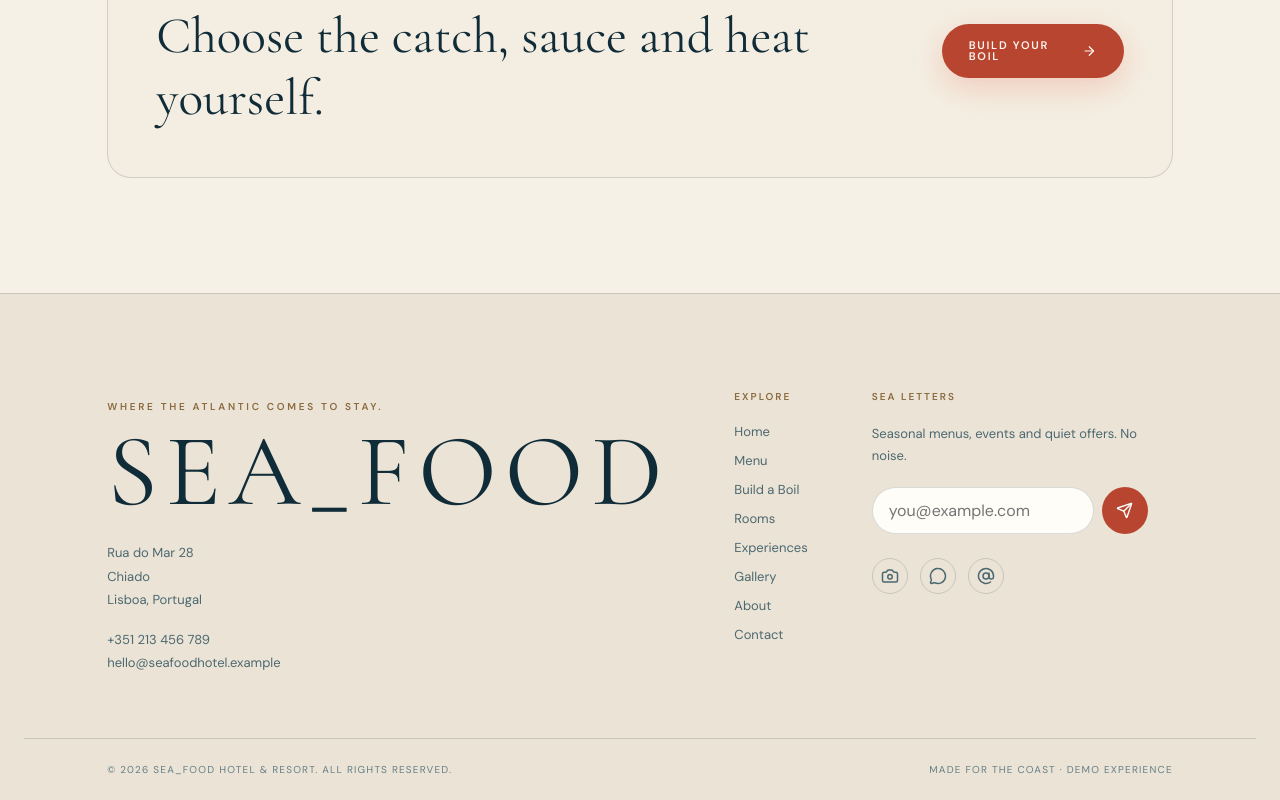
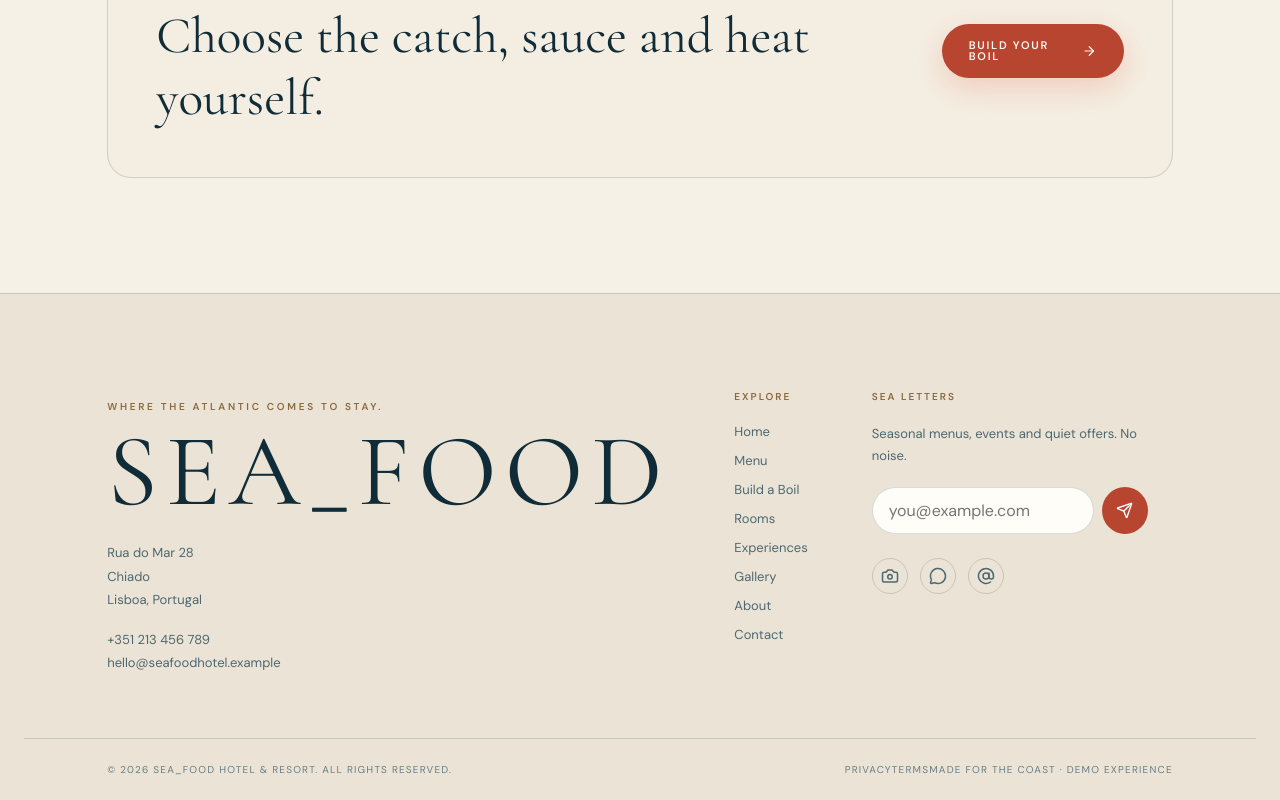
Before and after one commit to Samuel-Fx-1/Sea_Food, a React (Vite) app: page /menu in a window 1280 px wide. Shown: the part 8944-9744 px from the top of the page. Built offline with nearby package versions, Linux system fonts and the light colour scheme.

Commit message:
Link privacy and terms pages in the footer

```diff
--- a/src/components/layout/Footer.tsx
+++ b/src/components/layout/Footer.tsx
@@ -97,7 +97,11 @@ export function Footer() {
         <span>
           © {new Date().getFullYear()} {siteConfig.name}. All rights reserved.
         </span>
-        <span>Made for the coast · Demo experience</span>
+        <nav className="site-footer__legal" aria-label="Legal">
+          <Link to="/privacy">Privacy</Link>
+          <Link to="/terms">Terms</Link>
+          <span>Made for the coast · Demo experience</span>
+        </nav>
       </div>
     </footer>
   );
```
